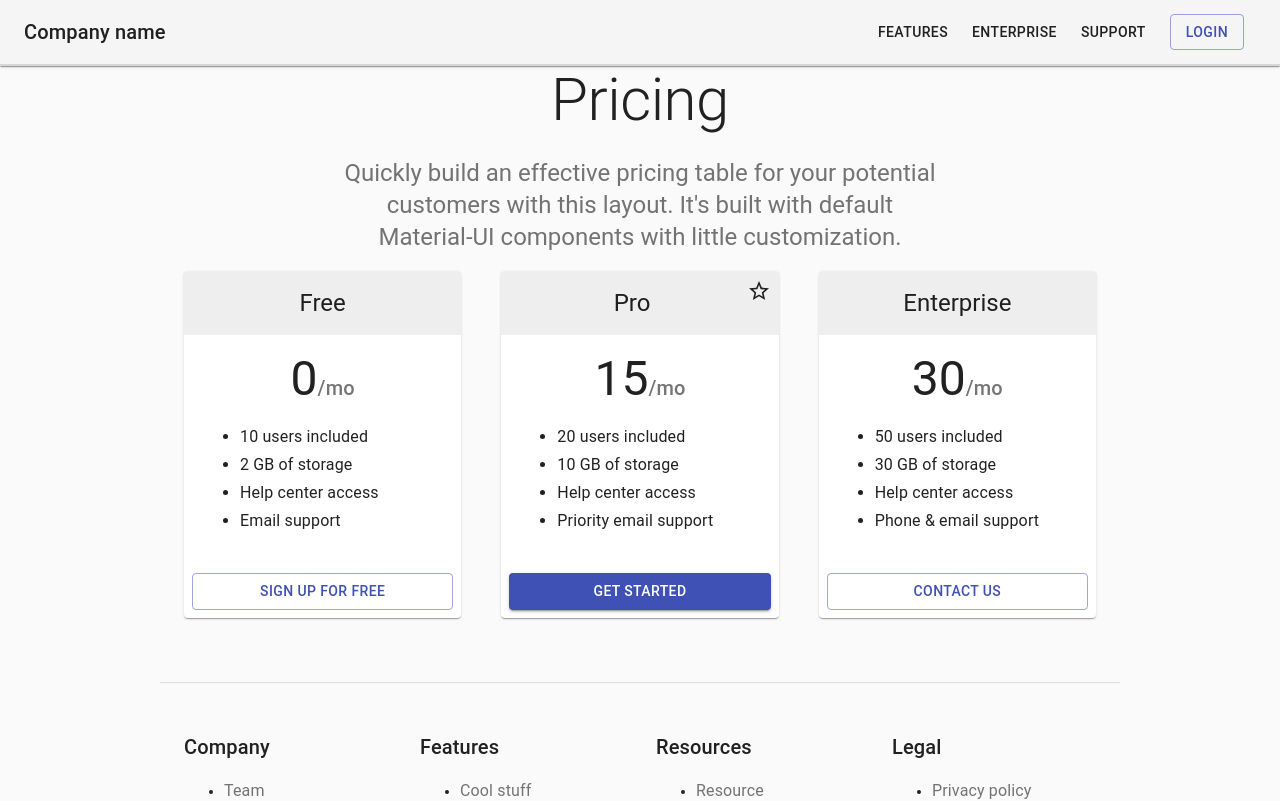
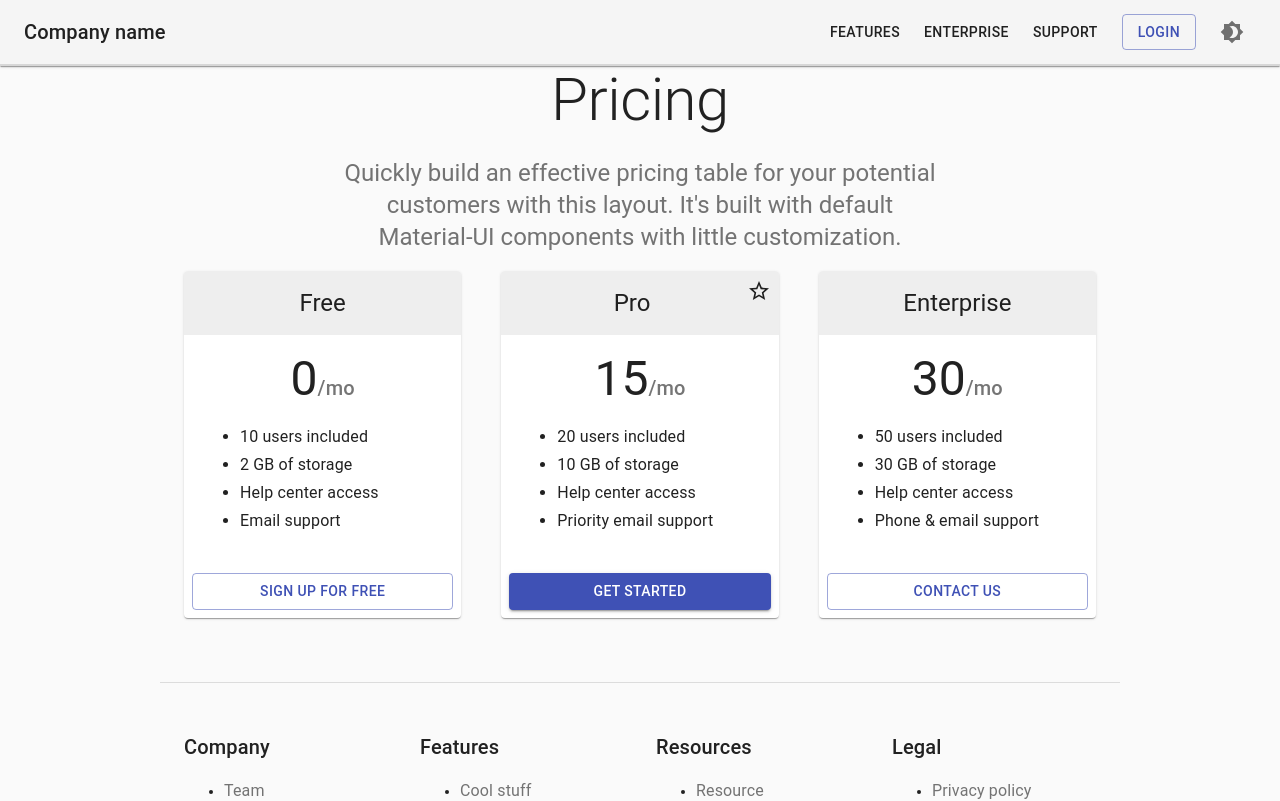
Before and after one commit to jyoti857/material_template, a React (Create React App) app: page / in a window 1280 px wide. Shown: the top 801 px of the page. Built offline with nearby package versions, Linux system fonts and the light colour scheme.

Commit message:
theme in pricing page

```diff
--- a/src/App.tsx
+++ b/src/App.tsx
@@ -12,7 +12,7 @@ const  App: FC<any> = (props) => {
   return (
     <ThemeProvider theme = {theme}>
       {/* <Dashboard toggleTheme = {toggleTheme}/> */}
-      <Pricing />
+      <Pricing toggleTheme={toggleTheme} />
     </ThemeProvider>
   );
 }
--- a/src/pages/getting-started/templates/pricing/Pricing.tsx
+++ b/src/pages/getting-started/templates/pricing/Pricing.tsx
@@ -1,10 +1,11 @@
 
-import { AppBar, Box, Button, Card, CardActions, CardContent, CardHeader, Container, createStyles, CssBaseline, Grid, Link, makeStyles, Theme, Toolbar, Typography } from '@material-ui/core';
+import { AppBar, Box, Button, Card, CardActions, CardContent, CardHeader, Container, createStyles, CssBaseline, Grid, IconButton, Link, makeStyles, Theme, Toolbar, Typography } from '@material-ui/core';
 import { ClassNameMap } from '@material-ui/styles';
 import * as React from 'react';
 import { Copyright } from '../utils';
 import { footers, tiers } from './pricingData';
 import StarIcon from '@material-ui/icons/StarBorder'
+import DarkMode from '@material-ui/icons/Brightness4'
 
 
 const useStyles = makeStyles((theme: Theme) =>
@@ -54,16 +55,17 @@ const useStyles = makeStyles((theme: Theme) =>
   })
 )
 interface PricingProps {
+  toggleTheme: () => boolean
 }
 
-const Pricing: React.FC<PricingProps> = (props) => {
+const Pricing: React.FC<PricingProps> = ({toggleTheme}: PricingProps) => {
   const {  heroContent, cardHeader, cardPricing, footer, ...classes }: ClassNameMap<"toolbar" | "@global" | "appbar" | "toolbarTitle" |
     "link" | "heroContent" | "footer" | "cardHeader" | "cardPricing"> = useStyles();
   return (
     <React.Fragment>
       <CssBaseline />
       <AppBar className={classes.appbar} color='default' elevation={1}>
-        <Toolbar className={classes.toolbar}>
+        <Toolbar className={classes.toolbar} >
           <Typography variant='h6' color='inherit' className={classes.toolbarTitle}>
             Company name
           </Typography>
@@ -75,6 +77,11 @@ const Pricing: React.FC<PricingProps> = (props) => {
             <Link variant='button' color='textPrimary' href='#' className={classes.link}>Support</Link>
           </nav>
           <Button href="#" color="primary" variant="outlined" className={classes.link}>Login</Button>
+          <IconButton
+            onClick={toggleTheme}
+          >
+            <DarkMode />
+          </IconButton>
         </Toolbar>
       </AppBar>
       {/* hero unit */}
```
